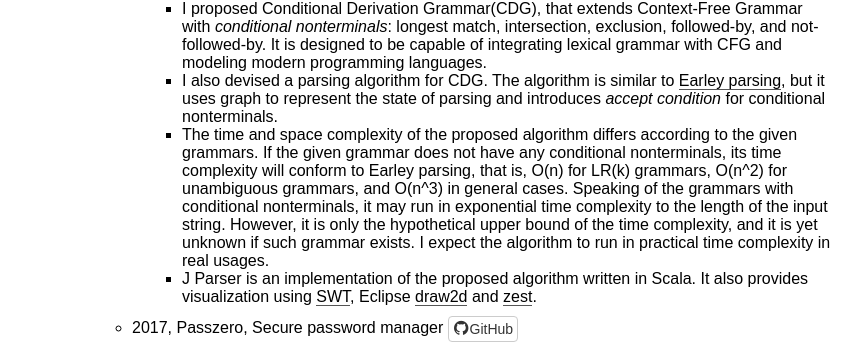
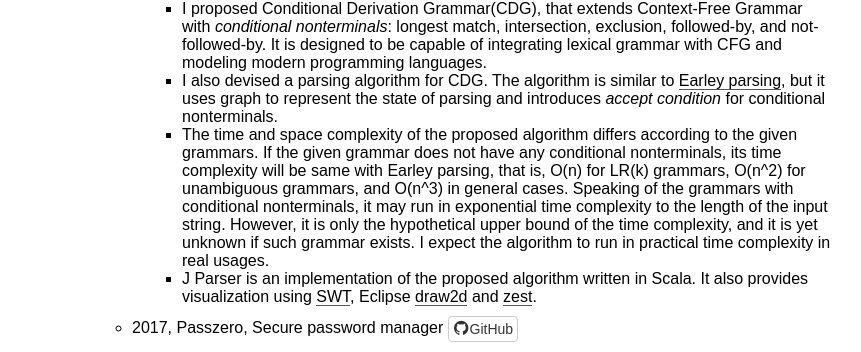
Before and after one commit to Joonsoo/joonsoo.github.io, a Jekyll site: the page built from index.html, in a window 1280 px wide. Shown: the part 935-1287 px from the top of the page, without its empty margins (208-1069 px from the left). Built offline with Jekyll 4.4.1, drawn with Linux system fonts in a browser that asks for light colours; nearby versions of some CDN libraries; some web fonts are replaced.

Commit message:
Update index.md

```diff
--- a/_includes/index.md
+++ b/_includes/index.md
@@ -27,7 +27,7 @@
   * 2013-2017, J Parser, A scannerless parser implementation <a class="btn btn-default narrow" href="https://github.com/joonsoo/jparser"><i class="fa fa-2 fa-github"></i>GitHub</a>
     * I proposed Conditional Derivation Grammar(CDG), that extends Context-Free Grammar with _conditional nonterminals_: longest match, intersection, exclusion, followed-by, and not-followed-by. It is designed to be capable of integrating lexical grammar with CFG and modeling modern programming languages.
     * I also devised a parsing algorithm for CDG. The algorithm is similar to [Earley parsing](https://en.wikipedia.org/wiki/Earley_parser), but it uses graph to represent the state of parsing and introduces _accept condition_ for conditional nonterminals.
-    * The time and space complexity of the proposed algorithm differs according to the given grammars. If the given grammar does not have any conditional nonterminals, its time complexity will conform to Earley parsing, that is, O(n) for LR(k) grammars, O(n^2) for unambiguous grammars, and O(n^3) in general cases. Speaking of the grammars with conditional nonterminals, it may run in exponential time complexity to the length of the input string. However, it is only the hypothetical upper bound of the time complexity, and it is yet unknown if such grammar exists. I expect the algorithm to run in practical time complexity in real usages.
+    * The time and space complexity of the proposed algorithm differs according to the given grammars. If the given grammar does not have any conditional nonterminals, its time complexity will be same with Earley parsing, that is, O(n) for LR(k) grammars, O(n^2) for unambiguous grammars, and O(n^3) in general cases. Speaking of the grammars with conditional nonterminals, it may run in exponential time complexity to the length of the input string. However, it is only the hypothetical upper bound of the time complexity, and it is yet unknown if such grammar exists. I expect the algorithm to run in practical time complexity in real usages.
     * J Parser is an implementation of the proposed algorithm written in Scala. It also provides visualization using [SWT](https://www.eclipse.org/swt/), Eclipse [draw2d](https://www.eclipse.org/gef/draw2d/) and [zest](https://www.eclipse.org/gef/zest/).
 
   * 2017, Passzero, Secure password manager <a class="btn btn-default narrow" href="https://github.com/joonsoo/passzero"><i class="fa fa-2 fa-github"></i>GitHub</a>
```
